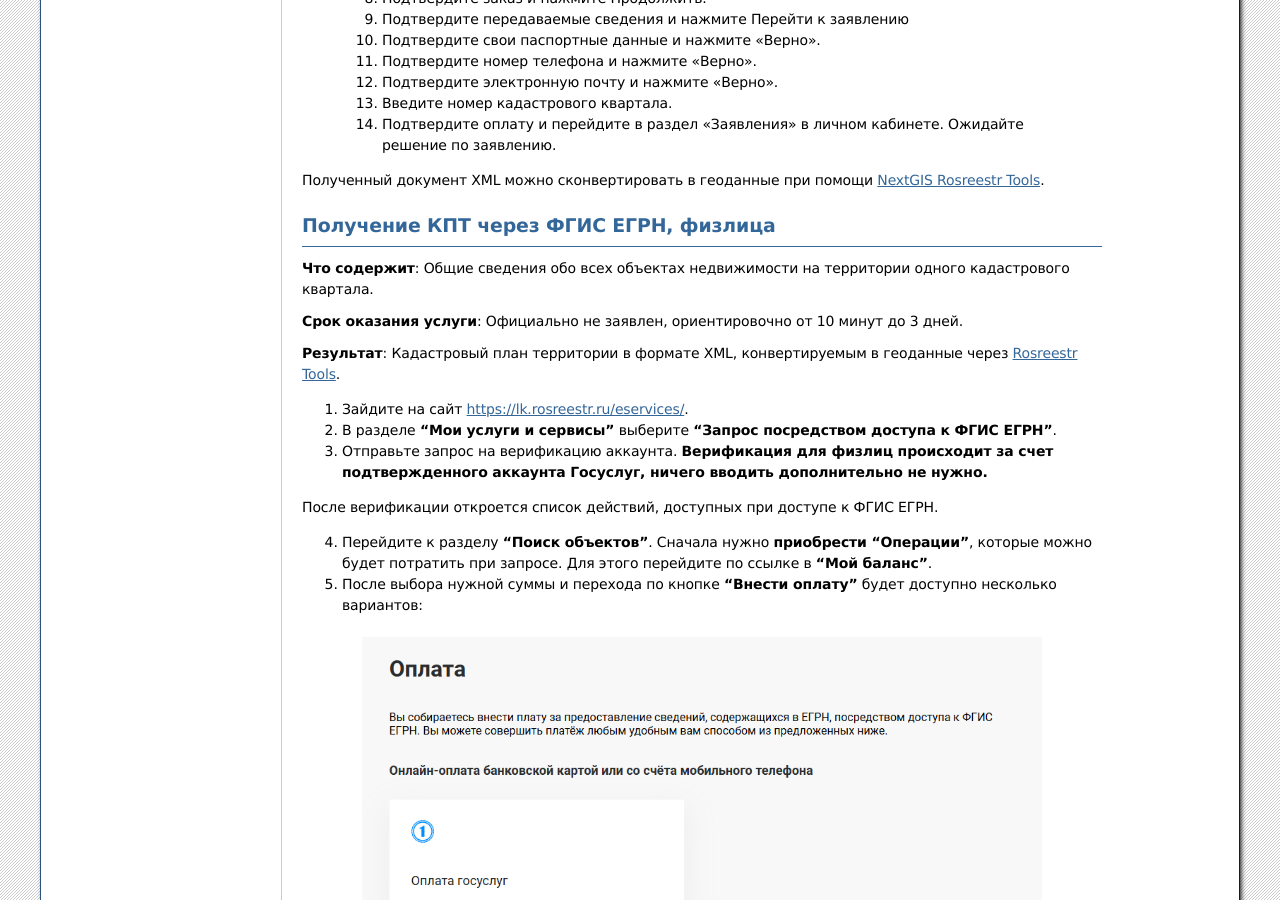
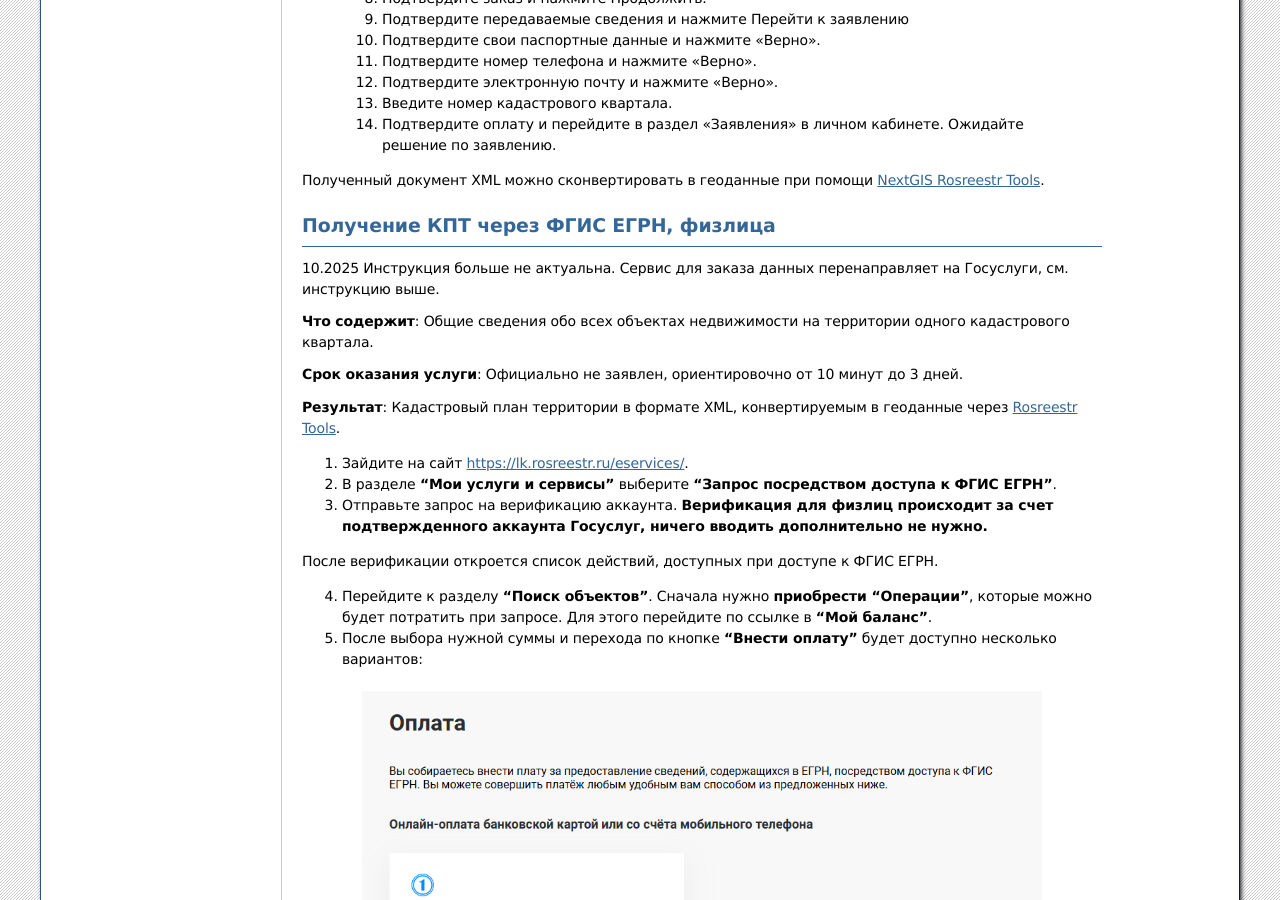
Before and after one commit to nextgis/docs_howto, a Sphinx documentation site: the page built from source/egrn_source.rst, in a window 1280 px wide and 900 px high, scrolled down 532 px. Built offline with Sphinx 7.4.7, drawn with Linux system fonts in a browser that asks for light colours; formulas are drawn with MathJax 3.

Commit message:
Update egrn_source.rst

```diff
--- a/source/egrn_source.rst
+++ b/source/egrn_source.rst
@@ -12,7 +12,7 @@
 .. _gosusl:
 
 Получение КПТ через Госуслуги
--------------------------------------------------------
+-----------------------------
 
 **Что содержит**:
 Общие сведения обо всех объектах недвижимости на территории одного кадастрового квартала.
@@ -44,6 +44,8 @@
 
 Получение КПТ через ФГИС ЕГРН, физлица
 --------------------------------------
+
+10.2025 Инструкция больше не актуальна. Сервис для заказа данных перенаправляет на Госуслуги, см. инструкцию выше.
 
 **Что содержит**:
 Общие сведения обо всех объектах недвижимости на территории одного кадастрового квартала.
```
